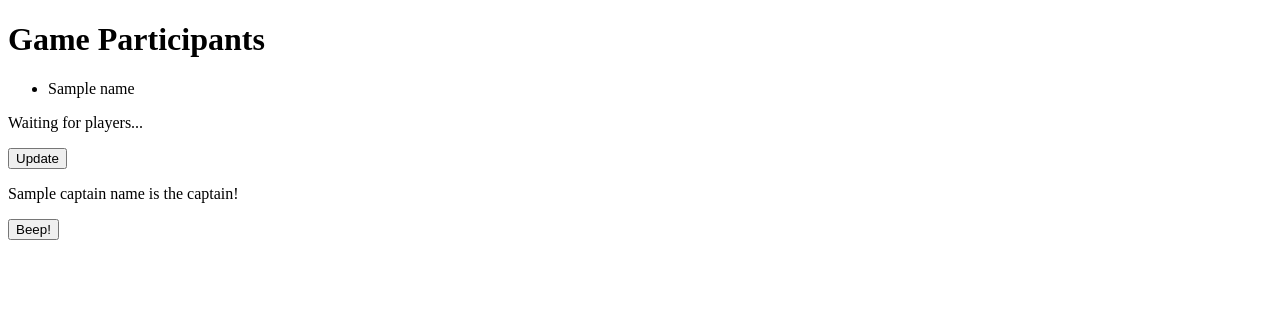
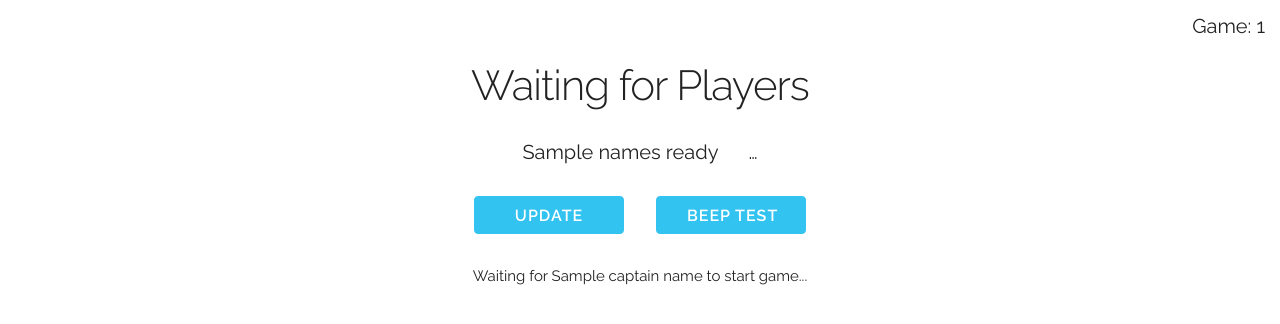
Before and after one commit to pdav5883/web-salad, a Flask app: template templates/roster.html in a window 1280 px wide. Shown: the top 324 px of the page. Run offline with Flask 2, Linux system fonts and the light colour scheme; the template is opened without the code that fills it: most values are stand-ins (such as "Sample title", 1, 10 or a date in 2020).

Commit message:
Update styling for roster waiting page

```diff
--- a/app.py
+++ b/app.py
@@ -122,15 +122,23 @@ def wait_for_players():
     gid = request.cookies.get("gid")
     pid = request.cookies.get("pid")
 
+    game: Game = get_entry_by_id(gid, Game)
+    if game.started:
+        return redirect(url_for("scoreboard"))
+
     players = get_players_by_game_id(gid)
     captain = get_captain_by_game_id(gid)
 
+    player_ids = [player.id for player in players]
+
     player_names = [player.name for player in players]
+    player_status = get_players_ready_by_game_id(gid, player_ids)
+    names_ready = list(zip(player_names, player_status))
+
     captain_name = captain.name
-
     is_captain = (pid == captain.id)
 
-    return render_template("roster.html", names=player_names, captain=is_captain, captain_name=captain_name)
+    return render_template("roster.html", gid=gid, names_ready=names_ready, is_captain=is_captain, captain_name=captain_name)
 
 
 @app.route("/preparegame/")
--- a/static/styles/custom.css
+++ b/static/styles/custom.css
@@ -18,6 +18,10 @@
   margin: 0 auto; }
 .center-text {
   text-align: center; }
+.left-text {
+  text-align: left; }
+.right-text {
+  text-align: right; }
 .large-text {
   font-size: 2rem}
 .game-id-box {
@@ -27,6 +31,19 @@
 .game-id-text {
   margin: .5rem 1rem;
   font-size: 2rem; }
+.waiting-table {
+  margin-left: auto;
+  margin-right: auto;
+  font-size:2rem;
+  border: none; }
+.waiting-table td {
+  padding: 0.3rem 1.5rem;
+  border: none; }
+.double-button {
+  width: 35rem;
+  margin-left: auto;
+  margin-right: auto;
+  margin-bottom: 2rem;}
 .score-width {
   width: 100%; }
 .score-table {
@@ -51,10 +68,19 @@
 .update-button, .start-turn-button {
   margin-bottom: 1.5rem;
   font-size: 1.7rem; }
+.button.button-primary.start-game-button {
+  margin-top: 1rem;
+  margin-left: auto;
+  margin-right: auto;
+  background-color: #00E04C;
+  border-color: #00E04C;
+  font-size: 1.6rem; }
 .button.button-primary.start-turn-button {
   background-color: #00E04C;
-  border-color: #00E04C;
- }
+  border-color: #00E04C; }
+.button.button-primary.waiting-button {
+  width: 15rem;
+  font-size: 1.6rem; }
 
 /* Larger than phone */
 @media (min-width: 550px) {
--- a/templates/roster.html
+++ b/templates/roster.html
@@ -1,29 +1,65 @@
-<!doctype html>
-<title>Roster</title>
-<h1>Game Participants</h1>
+<!DOCTYPE html>
+<html lang="en">
+<head>
+  <!-- Basic Page Needs -->
+  <meta charset="utf-8">
+  <title>Waiting</title>
+  <!-- Mobile Specific Metas -->
+  <meta name="viewport" content="width=device-width, initial-scale=1">
+  <!-- FONT -->
+  <link href="//fonts.googleapis.com/css?family=Raleway:400,300,600" rel="stylesheet" type="text/css">
+  <!-- CSS -->
+  <link rel="stylesheet" href="../static/styles/normalize.css">
+  <link rel="stylesheet" href="../static/styles/skeleton.css">
+  <link rel="stylesheet" href="../static/styles/custom.css">
+  <!-- Favicon -->
+  <link rel="icon" type="image/x-icon" href="../static/images/favicon.ico">
+</head>
+<body>
+  <div class="game-id-box">
+      <p class="game-id-text">Game: {{ gid }}</p>
+  </div>
 
-<ul>
-{% for name in names %}
-    <li>{{ name }}</li>
-{% endfor %}
-</ul>
+  <div class="container">
+    <section class="header score-header">
+        <h2>Waiting for Players</h2>
+    </section>
 
-<p>Waiting for players...</p>
+    <table class="waiting-table">
+      <tbody>
+        {% for name, ready in names_ready %}
+        <tr>
+            <td>{{ name }}</td>
+            {% if ready %}
+            <td>&#10003</td>
+            {% else %}
+            <td>&#8230</td>
+            {% endif %}
+        </tr>
+        {% endfor %}
+      </tbody>
+    </table>
+    <div class="row double-button">
+      <div class="one-half column center-text">
+        <a href="/roster/" class="button button-primary waiting-button">Update</a><br>
+      </div>
+      <div class="one-half column center-text">
+        <button id="beep_button" class="button button-primary waiting-button">Beep Test</button><br>
+      </div>
+    </div>
+    <div class="row center-text">
+      {% if is_captain %}
+      <div class="row">You are the Captain!</div>
+      <div class="row">
+        <a href="/preparegame/" class="button button-primary start-game-button">Start Game</a>
+      </div>
+      {% else %}
+      <div class="row">Waiting for {{ captain_name }} to start game...</div>
+      {% endif %}
 
-<form action="/preparegame/">
-    {% if captain %}
-    <input type="submit" value="Start Game!" />
-    {% else %}
-    <input type="submit" value="Update" />
-    {% endif %}
-</form>
+    </div>
+  </div>
 
-{% if captain %}
-<p>You are the captain...you decide when to start!</p>
-{% else %}
-<p> {{ captain_name }} is the captain!</p>
-{% endif %}
-
-<button id="beep_button" type="button">Beep!</button>
-
+</body>
 <script type="text/javascript" src="/static/scripts/beeptest.js"></script>
+</html>
```
Also changed, not shown: utils.py (+15 -0 lines).
